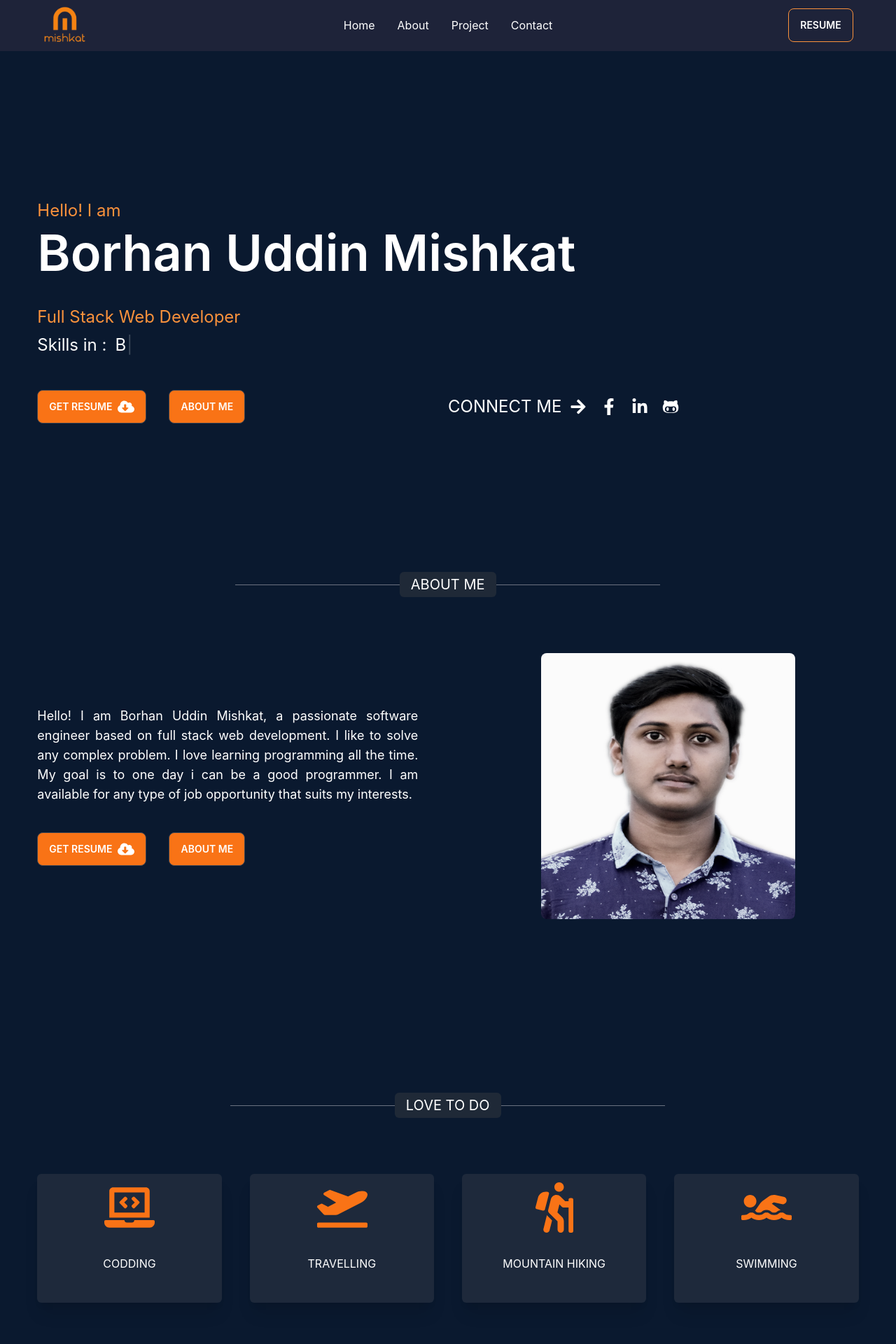
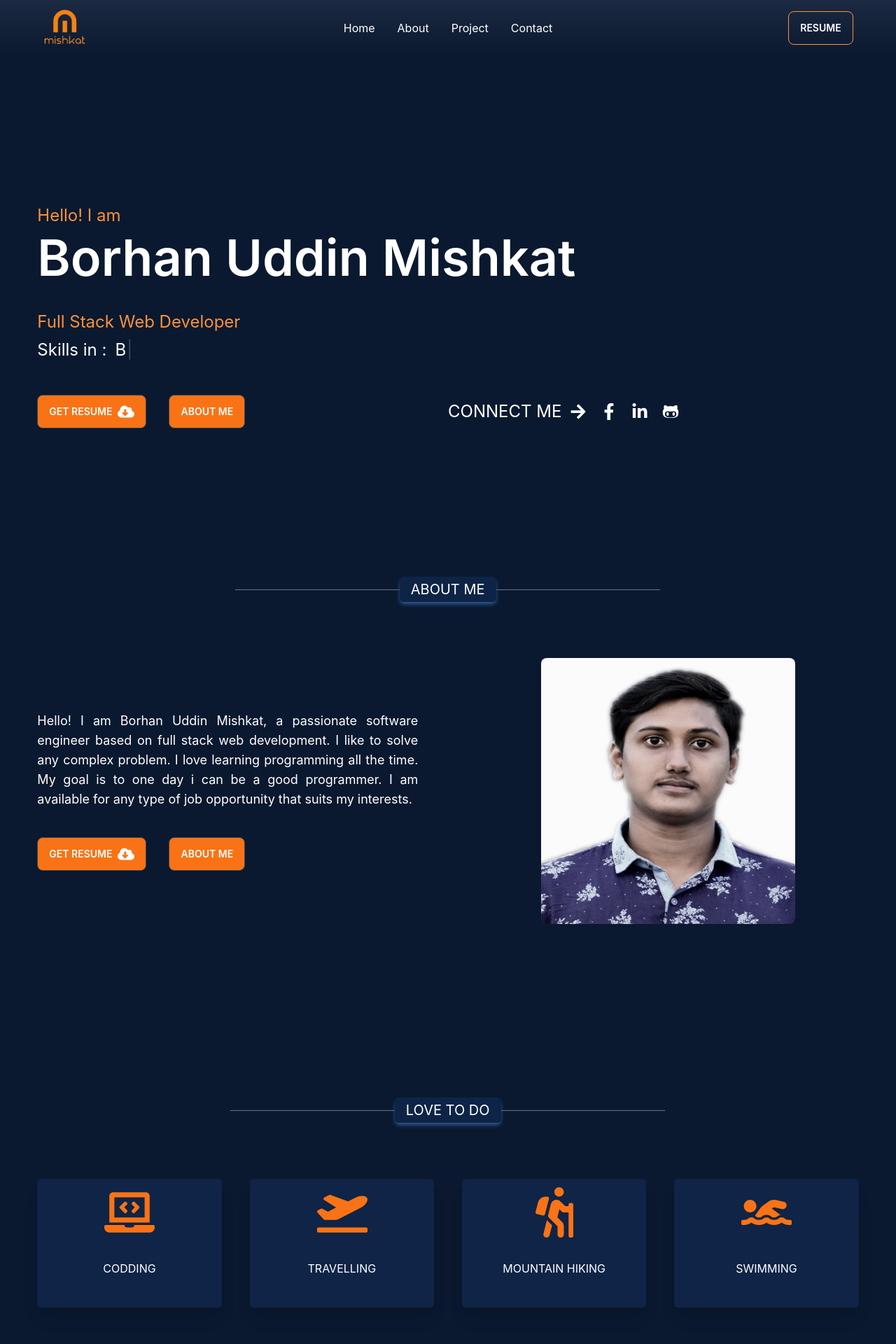
Before and after one commit to mishkat433/my-portfolio, a React (Create React App) app: page / in a window 1280 px wide. Shown: the top 1920 px of the page at 70% size. Built offline with nearby package versions, Linux system fonts and the light colour scheme.

Commit message:
some changes

```diff
--- a/src/components/Common/Footer/Footer.jsx
+++ b/src/components/Common/Footer/Footer.jsx
@@ -2,8 +2,10 @@ import React from 'react';
 
 const Footer = () => {
     return (
-        <div className=' h-32 bg-gray-700 flex items-center justify-center'>
-            <h4 className='text-white text-md md:text-lg mt-3'>Copyright &copy; All right reserved by Mishk@t - {new Date().getFullYear()} </h4>
+        <div className=' bg-[#102649e9] '>
+            <div className='w-11/12 mx-auto flex items-center justify-center  h-32'>
+                <h4 className='text-white text-md md:text-lg mt-3'>Copyright &copy; All right reserved by Mishk@t - {new Date().getFullYear()} </h4>
+            </div>
         </div>
     );
 };
--- a/src/components/Common/Navbar/Navbar.jsx
+++ b/src/components/Common/Navbar/Navbar.jsx
@@ -5,13 +5,13 @@ import cv from "../../../CV/MiskatCV.pdf";
 const Navbar = () => {
 
     const menuItems = <>
-        <li><a href='#home' className='text-white'>Home</a></li>
-        <li><a href='#about' className='text-white' >About</a></li>
-        <li><a href='#project' className='text-white' >Project</a></li>
-        <li><a href='#contact' className='text-white'>Contact</a></li>
+        <li><a href='#home' className='text-white hover:border-orange-500 hover:border-b-2 '>Home</a></li>
+        <li><a href='#about' className='text-white hover:border-orange-500 hover:border-b-2 ' >About</a></li>
+        <li><a href='#project' className='text-white hover:border-orange-500 hover:border-b-2 ' >Project</a></li>
+        <li><a href='#contact' className='text-white hover:border-orange-500 hover:border-b-2 '>Contact</a></li>
     </>
     return (
-        <div className='bg-[#28283ead] sticky top-0 z-20'>
+        <div className=' bg-gradient-to-b from-[#1b2a42] to-[#0a192ff8] sticky top-0 z-20'>
             <div className="navbar w-11/12 mx-auto ">
                 <div className="navbar-start">
                     <div className="dropdown">
@@ -26,7 +26,7 @@ const Navbar = () => {
                         <img className='w-14 md:w-16' src={logo} alt="" /></a>
                 </div>
                 <div className="navbar-center hidden lg:flex">
-                    <ul className="menu menu-horizontal p-0">
+                    <ul className="menu menu-horizontal p-2">
                         {menuItems}
                     </ul>
                 </div>
--- a/src/components/Common/SectionHead/SectionHead.jsx
+++ b/src/components/Common/SectionHead/SectionHead.jsx
@@ -3,9 +3,9 @@ import "./SectionHead.css";
 
 const SectionHead = ({ title }) => {
     return (
-        <div className='flex justify-center items-center' data-aos="flip-up">
+        <div className='flex justify-center items-center select-none' data-aos="flip-up">
             <span className='w-1/5 md:w-1/5 bg-gray-500 h-[1px]'></span>
-            <h3 className='bg-gray-800 px-4 rounded-md py-1 text-xl uppercase text-white'>{title}</h3>
+            <h3 className='bg-[#102649e9] shadow-md shadow-[#325d99e9] px-4 rounded-md py-1 text-xl uppercase text-white'>{title}</h3>
             <span className='w-1/5 md:w-1/5 bg-gray-500 h-[1px]'></span>
         </div>
     );
--- a/src/components/Home/About/About.jsx
+++ b/src/components/Home/About/About.jsx
@@ -10,7 +10,7 @@ const About = () => {
             <SectionHead title={"About me"}></SectionHead>
             <div className="flex flex-col-reverse md:flex-row gap-10 items-center mt-20">
                 <div className="w-full md:w-3/5 ">
-                    <p className='text-lg w-full md:w-4/5 text-justify '>Hello! I am Borhan Uddin Mishkat, a passionate software engineer based on full stack web development.
+                    <p className='text-lg w-full md:w-4/5 text-justify select-none'>Hello! I am Borhan Uddin Mishkat, a passionate software engineer based on full stack web development.
                         I like to solve any complex problem. I love learning programming all the time. My goal is to one day i can be a good programmer.
                         I am available for any type of job opportunity that suits my interests.</p>
                     <div className="w-ful lg:w-1/2 flex gap-8 mt-10">
--- a/src/components/Home/Home/Home.jsx
+++ b/src/components/Home/Home/Home.jsx
@@ -9,12 +9,12 @@ import Projects from '../projects/Projects';
 const Home = () => {
     return (
         <div className='w-11/12 mx-auto'>
-            <Intro></Intro>
-            <About></About>
+            <Intro />
+            <About />
             {/* <Skills></Skills> */}
-            <LoveToDo></LoveToDo>
+            <LoveToDo />
             <Projects />
-            <Contact></Contact>
+            <Contact />
         </div>
     );
 };
--- a/src/components/Home/LoveToDo/Todo-card/LoveCard.jsx
+++ b/src/components/Home/LoveToDo/Todo-card/LoveCard.jsx
@@ -3,7 +3,7 @@ import React from 'react';
 const LoveCard = ({ cardData }) => {
 
     return (
-        <div className="card shadow-xl bg-slate-800 rounded-md p-3 cursor-pointer hover:scale-110 duration-300" >
+        <div className="card shadow-xl bg-[#102649e9] rounded-md p-3 cursor-pointer hover:scale-110 duration-300" >
             <figure className='text-orange-500 text-7xl' data-aos="flip-left">{cardData.icon}</figure>
             <div className="card-body">
                 <h5 className="text-center uppercase" >{cardData.heading} </h5 >
--- a/src/components/Home/projects/ProjectCart.jsx
+++ b/src/components/Home/projects/ProjectCart.jsx
@@ -4,7 +4,7 @@ import { FaGithubAlt, FaGithubSquare, FaRegPaperPlane } from 'react-icons/fa';
 const ProjectCart = ({ project }) => {
     console.log(project);
     return (
-        <div className="card shadow-xl bg-gray-800" data-aos="flip-left">
+        <div className="card shadow-xl bg-[#102649e9]" data-aos="flip-left">
             <figure><iframe className='w-full h-[280px]' src={project.url} title='website'></iframe> </figure>
             <div className="card-body p-3">
                 <h2 className="text-3xl">{project.siteName}</h2>
--- a/src/components/Home/projects/Projects.jsx
+++ b/src/components/Home/projects/Projects.jsx
@@ -35,7 +35,7 @@ const projectData = [
 const Projects = () => {
     return (
         <section className='full-portfolio text-white pt-20' id='project'>
-            <SectionHead title={"Project"}></SectionHead>
+            <SectionHead title={"Projects"}></SectionHead>
             <div className='grid grid-cols-1 md:grid-cols-2 lg:grid-cols-3 mt-20 gap-10'>
                 {
                     projectData.map(project => <ProjectCart project={project} key={project.id} />)
```
